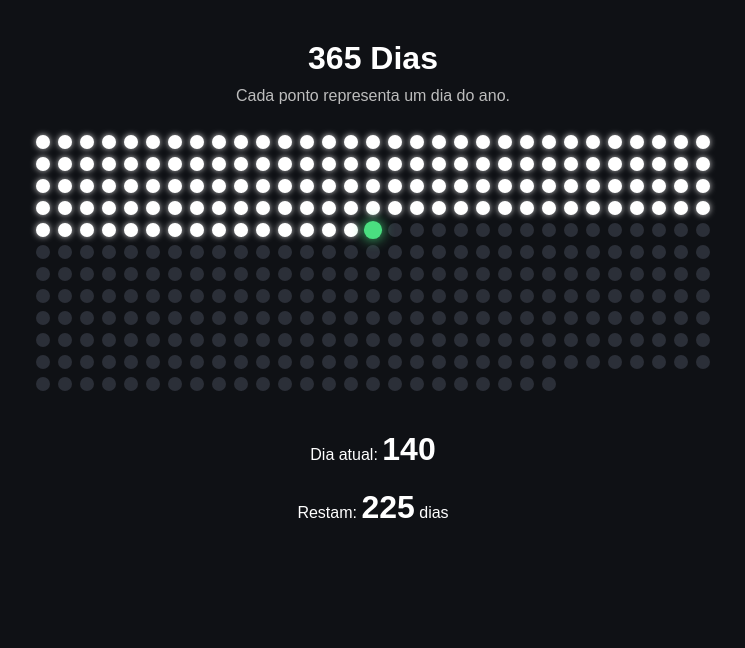
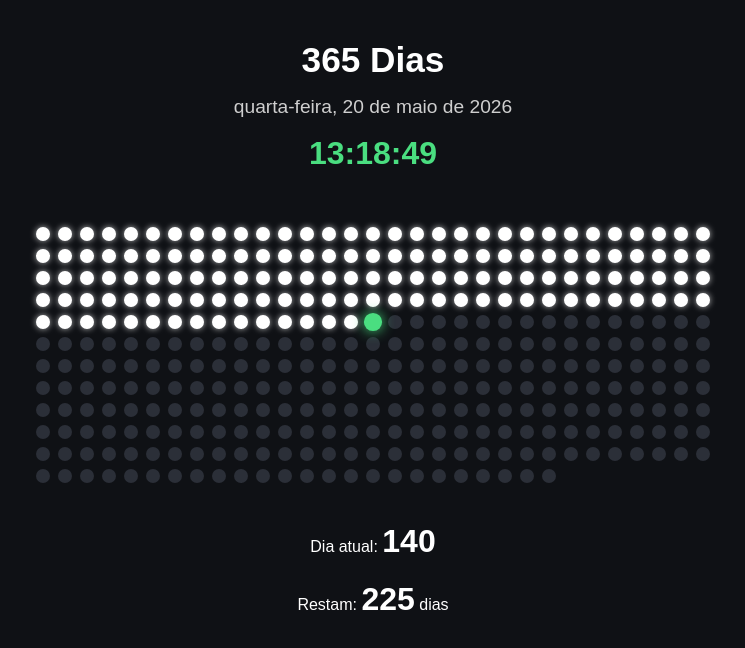
Before and after one commit to cidosjr/365-dias, a plain HTML site: page index.html in a window 1280 px wide. Shown: the whole page, without its empty margins (267-1012 px from the left). Drawn offline with Linux system fonts and the light colour scheme.

Commit message:
add data e hora

```diff
--- a/index.html
+++ b/index.html
@@ -3,7 +3,7 @@
 <head>
   <meta charset="UTF-8" />
   <meta name="viewport" content="width=device-width, initial-scale=1.0"/>
-  <title>Vida em Dias</title>
+  <title>365 Dias</title>
 
   <style>
     *{
@@ -24,14 +24,25 @@
     }
 
     h1{
+      font-size:2.2rem;
       margin-bottom:10px;
-      font-size:2rem;
     }
 
-    p{
-      color:#bdbdbd;
-      margin-bottom:30px;
+    .datetime{
+      margin-bottom:25px;
       text-align:center;
+      color:#cfcfcf;
+      line-height:1.8;
+    }
+
+    .date{
+      font-size:1.2rem;
+    }
+
+    .clock{
+      font-size:2rem;
+      font-weight:bold;
+      color:#4ade80;
     }
 
     .grid{
@@ -40,6 +51,7 @@
       gap:8px;
       max-width:700px;
       justify-content:center;
+      margin-top:20px;
     }
 
     .dot{
@@ -52,7 +64,7 @@
 
     .passed{
       background:#ffffff;
-      box-shadow:0 0 6px rgba(255,255,255,0.8);
+      box-shadow:0 0 6px rgba(255,255,255,0.7);
     }
 
     .today{
@@ -76,7 +88,11 @@
 <body>
 
   <h1>365 Dias</h1>
-  <p>Cada ponto representa um dia do ano.</p>
+
+  <div class="datetime">
+    <div class="date" id="date"></div>
+    <div class="clock" id="clock"></div>
+  </div>
 
   <div class="grid" id="grid"></div>
 
@@ -94,6 +110,43 @@
   </div>
 
   <script>
+
+    // =========================
+    // DATA E HORÁRIO
+    // =========================
+
+    function updateDateTime(){
+
+      const now = new Date();
+
+      const options = {
+        weekday:'long',
+        year:'numeric',
+        month:'long',
+        day:'numeric'
+      };
+
+      const formattedDate =
+        now.toLocaleDateString('pt-BR', options);
+
+      const formattedTime =
+        now.toLocaleTimeString('pt-BR');
+
+      document.getElementById('date').textContent =
+        formattedDate;
+
+      document.getElementById('clock').textContent =
+        formattedTime;
+    }
+
+    setInterval(updateDateTime, 1000);
+
+    updateDateTime();
+
+    // =========================
+    // CONTADOR DOS DIAS
+    // =========================
+
     const grid = document.getElementById("grid");
 
     const now = new Date();
@@ -107,12 +160,15 @@
     const currentDay = Math.floor(diff / oneDay);
 
     const totalDays =
-      ((now.getFullYear() % 4 === 0 && now.getFullYear() % 100 !== 0) ||
+      ((now.getFullYear() % 4 === 0 &&
+      now.getFullYear() % 100 !== 0) ||
       now.getFullYear() % 400 === 0)
         ? 366
         : 365;
 
-    document.getElementById("currentDay").textContent = currentDay;
+    document.getElementById("currentDay").textContent =
+      currentDay;
+
     document.getElementById("remaining").textContent =
       totalDays - currentDay;
 
@@ -132,6 +188,7 @@
 
       grid.appendChild(dot);
     }
+
   </script>
 
 </body>
```
